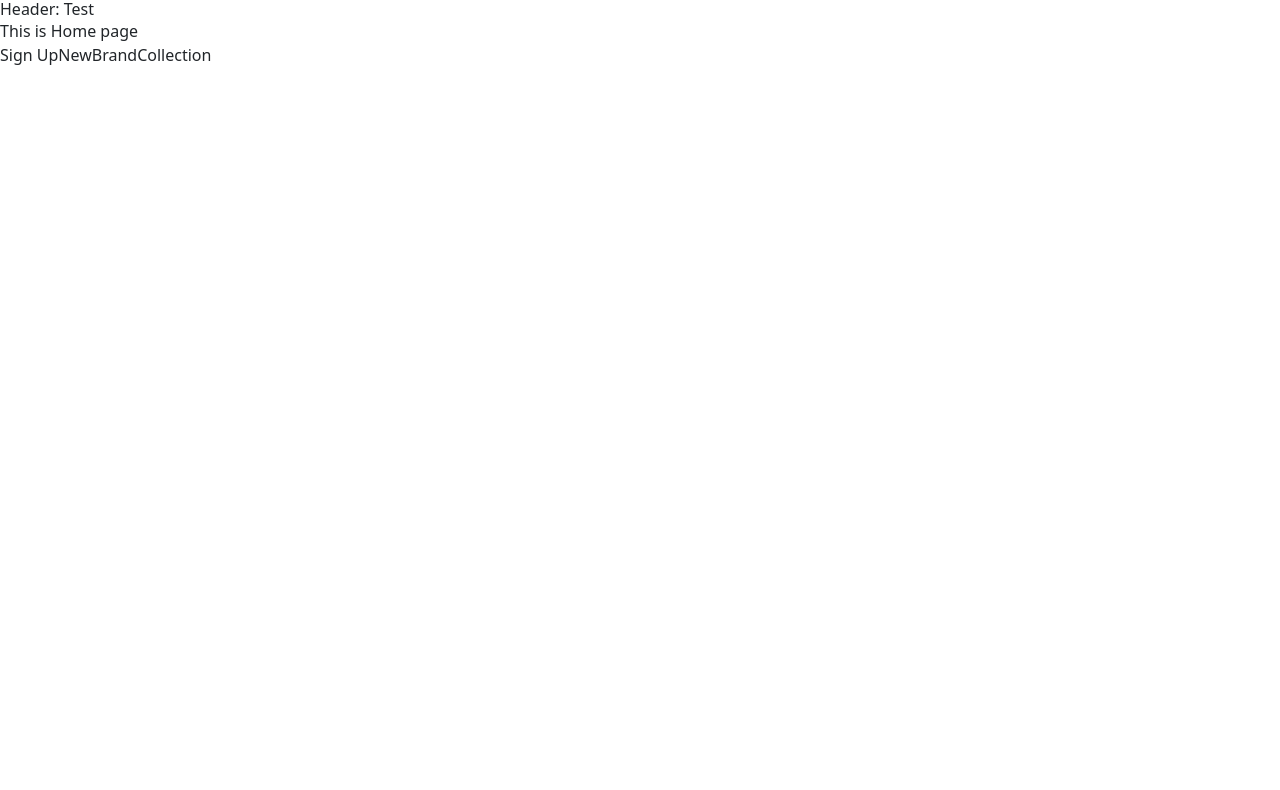
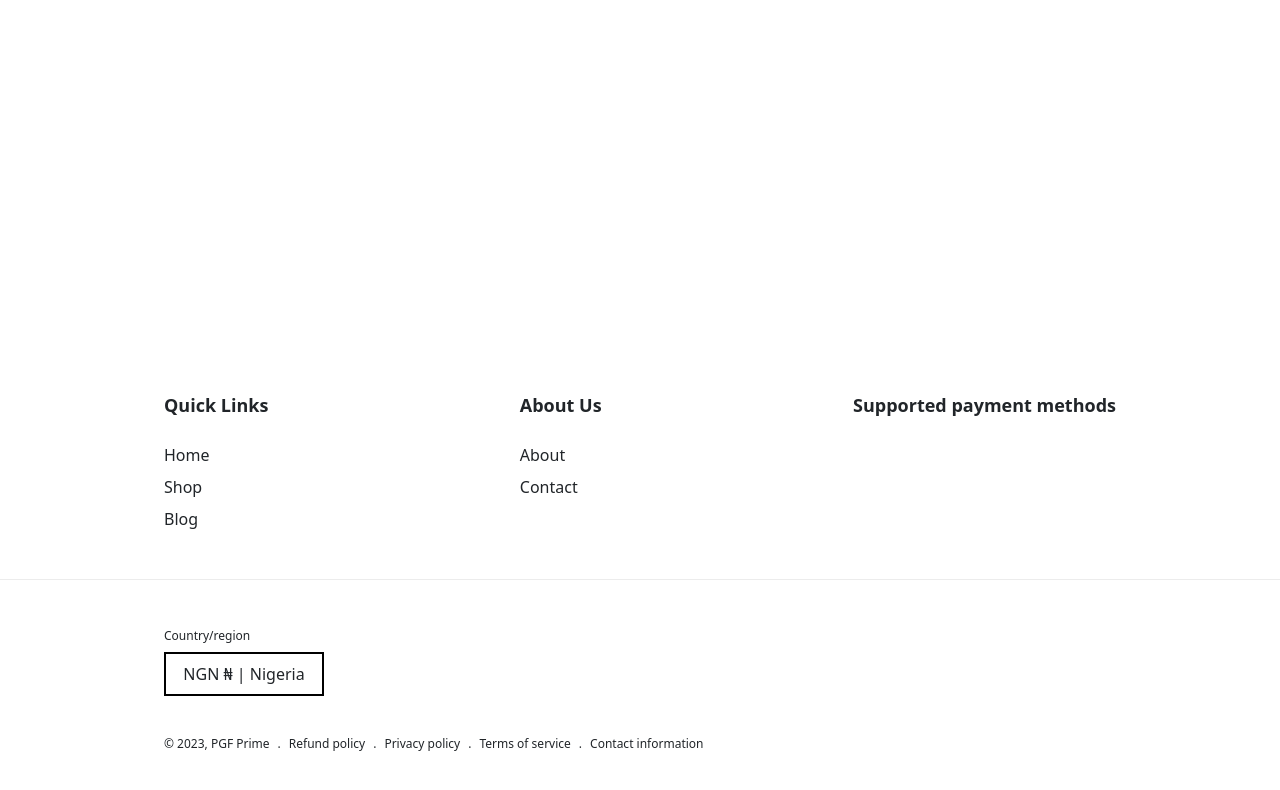
Before and after one commit to apreel-codes/ecommerce, a React (Create React App) app in the folder client/: page / in a window 1280 px wide. Shown: the top 790 px of the page. Built offline with nearby package versions, Linux system fonts and the light colour scheme.

Commit message:
Footer component  structure and styling

```diff
--- a/client/src/App.js
+++ b/client/src/App.js
@@ -1,3 +1,4 @@
+/* eslint-disable no-unused-vars */
 import React, { useEffect, useState } from "react";
 import { BrowserRouter, Routes, Route } from "react-router-dom";
 // import { Home, Brand, Checkout, Collection, NewBrand, NewProduct, Product, SignUp } from './pages';
@@ -11,17 +12,19 @@ import Product from "./pages/Product";
 import SignUp from "./pages/SignUp";
 import ErrorPage from "./pages/NoPage";
 import Login from "./pages/Login";
+import Footer from "./components/Footer";
 
 // components
 import Input from "./components/input";
 function App() {
   return (
-    <div>
+    <div className="app">
       {/* <div className='container'>
         <Input />
       </div> */}
+      <Footer />
 
-      <BrowserRouter>
+      {/* <BrowserRouter>
         <Routes>
           <Route index element={<Home />} />
           <Route path="/home" element={<Home />} />
@@ -32,11 +35,11 @@ function App() {
           <Route path="/Collection" element={<Collection />} />
           <Route path="/NewProduct" element={<NewProduct />} />
           <Route path="/Product" element={<Product />} />
-          <Route path="/Login" element={<Login />} />
-          {/* error page should be the last page */}
-          <Route path="*" element={<ErrorPage />} />
+          <Route path="/Login" element={<Login />} /> */}
+      {/* error page should be the last page */}
+      {/* <Route path="*" element={<ErrorPage />} />
         </Routes>
-      </BrowserRouter>
+      </BrowserRouter> */}
     </div>
   );
 }
--- a/client/src/components/footer.js
+++ b/client/src/components/footer.js
@@ -0,0 +1,57 @@
+const Footer = () => {
+  return (
+    <footer className="mt-auto ">
+      <div className="container flex justify-between pt-4">
+        {/* quick links */}
+        <div className="flex flex-col gap-y-6">
+          <span className="font-semibold text-lg">Quick Links</span>
+          <ul className="flex flex-col gap-y-2">
+            <li>Home</li>
+            <li>Shop</li>
+            <li>Blog</li>
+          </ul>
+        </div>
+
+        {/* about us */}
+        <div className="flex flex-col gap-y-6">
+          <span className="font-semibold text-lg ">About Us</span>
+          <ul className="flex flex-col gap-y-2">
+            <li>About</li>
+            <li>Contact</li>
+          </ul>
+        </div>
+
+        {/* payment methods */}
+        <div>
+          <span className="font-semibold text-lg">
+            Supported payment methods
+          </span>
+        </div>
+      </div>
+
+      <div className="ruler my-12"></div>
+
+      <div className="container">
+        <div className="flex flex-col gap-y-2 mb-10">
+          <span className="text-xs">Country/region</span>
+          <span className="border-2 border-black max-w-[10rem] py-2 flex items-center justify-center">
+            NGN &#8358; | Nigeria
+          </span>
+        </div>
+        <ul className="flex gap-x-2 items-center mb-5">
+          <li className="text-xs">&copy; 2023, PGF Prime</li>
+          <li className="text-xs">.</li>
+          <li className="text-xs">Refund policy</li>
+          <li className="text-xs">.</li>
+          <li className="text-xs">Privacy policy</li>
+          <li className="text-xs">.</li>
+          <li className="text-xs">Terms of service</li>
+          <li className="text-xs">.</li>
+          <li className="text-xs">Contact information</li>
+        </ul>
+      </div>
+    </footer>
+  );
+};
+
+export default Footer;
--- a/client/src/index.css
+++ b/client/src/index.css
@@ -1,3 +1,21 @@
 @tailwind base;
 @tailwind components;
 @tailwind utilities;
+
+html, body, #root {
+  height: 100%;
+}
+
+.app {
+  min-height: 100%;
+  min-width: 375px;
+  width: 100%;
+  display: flex;
+  flex-direction: column;
+}
+
+.ruler {
+  width: 100%;
+  height: 1px;
+  background-color: #ECECEC;
+}
```
